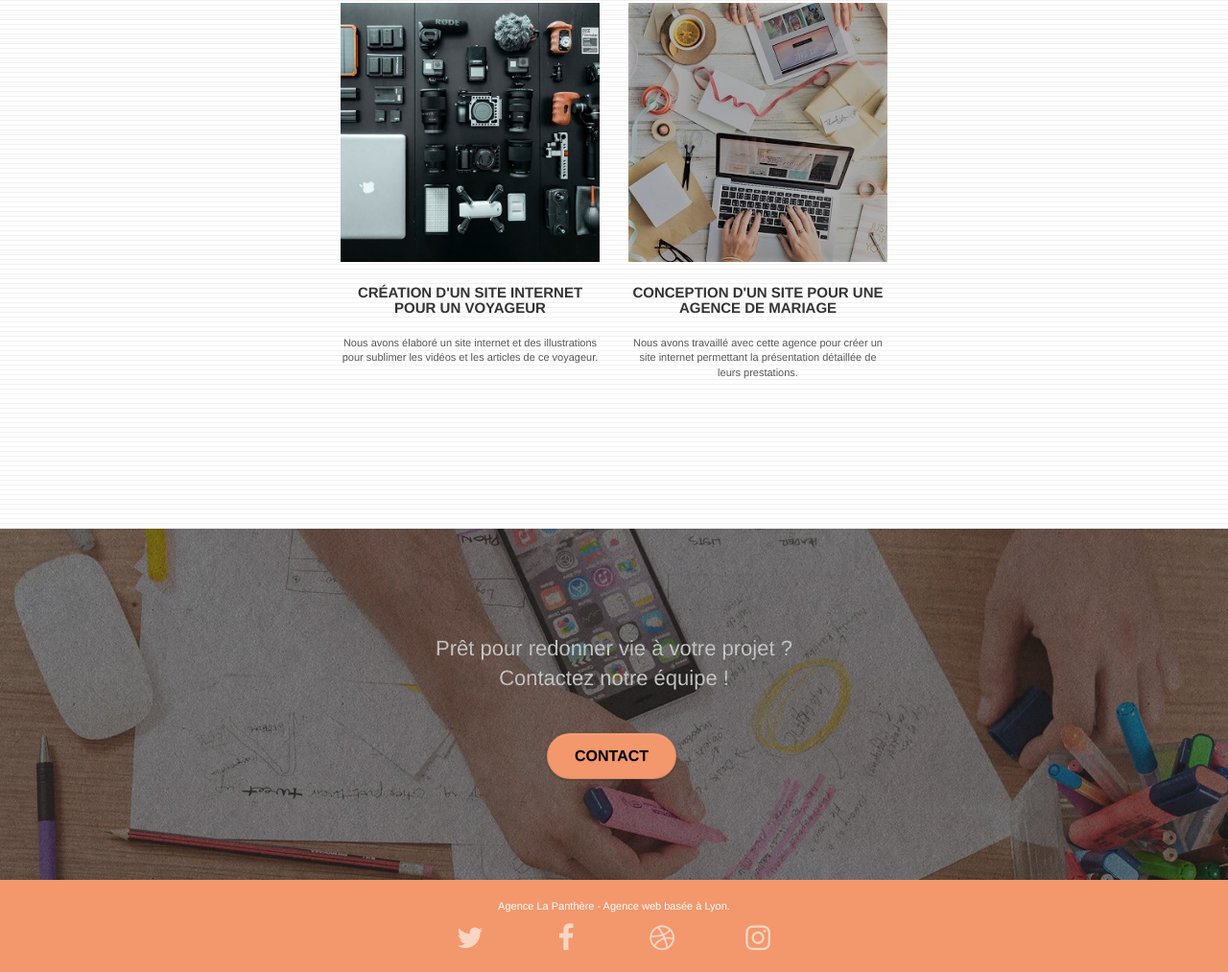
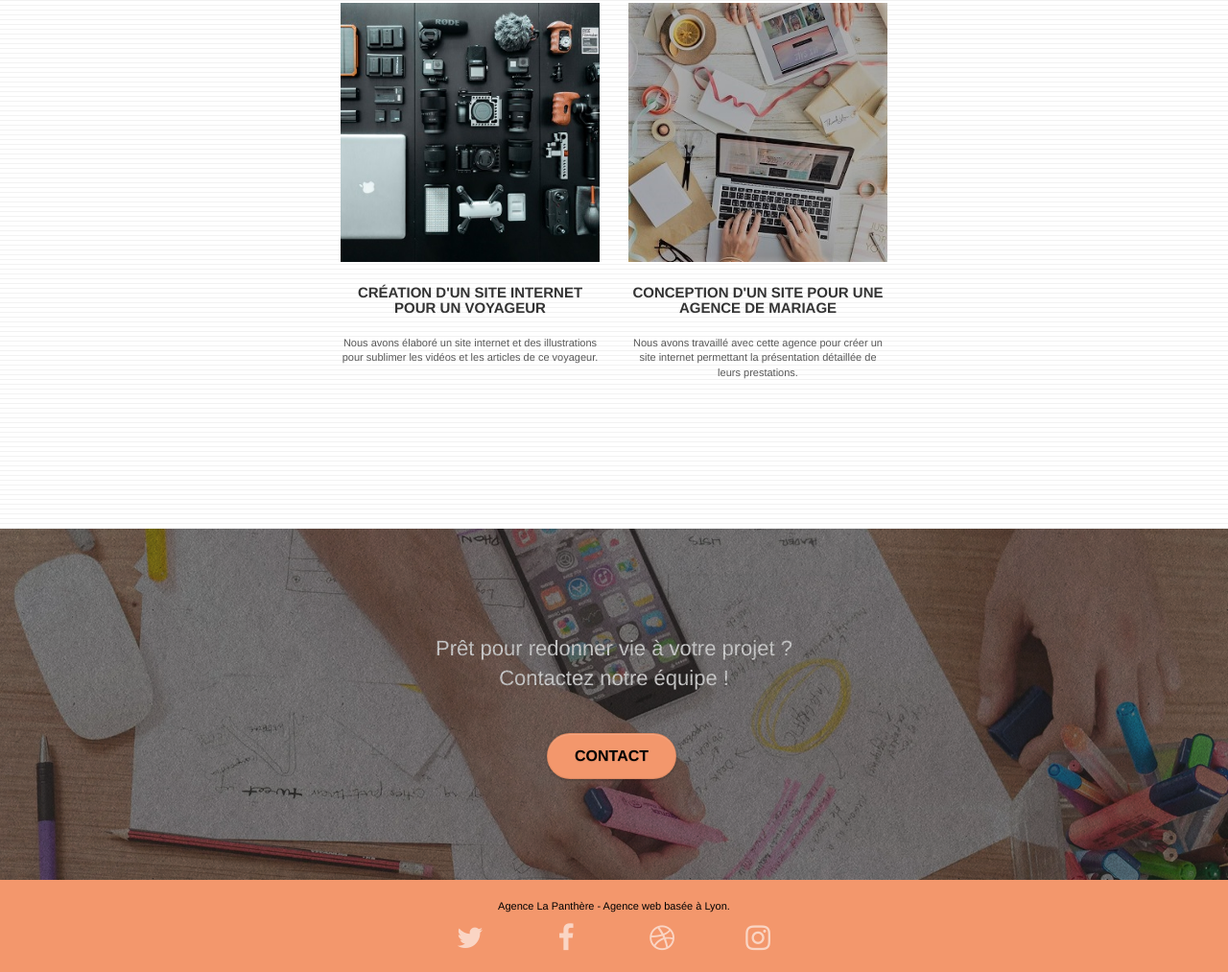
Before and after one commit to zoefaiad/OCP4_LaPanthere, a plain HTML site: page index.html in a window 1280 px wide. Shown: the part 2387-3400 px from the top of the page at 96% size. Drawn offline with Linux system fonts and the light colour scheme.

Commit message:
commit contrast

```diff
--- a/index.html
+++ b/index.html
@@ -224,7 +224,7 @@
 	<div class="container bloc-sm">
 		<div class="row">
 			<div class="col-sm-12">
-				<p class="text-center white">
+				<p class="text-center black">
 					Agence La Panthère - Agence web basée à Lyon.<br>
 				</p>
 				<div class="row row-no-gutters social">
@@ -245,7 +245,7 @@
 					</div>
 					<div class="col-sm-3">
 						<div class="text-center">
-							<a class="social" href="index.html"><span class="fa fa-instagram icon-md"></span></a>
+							<a class="social" href="index.html"><span class="fa fa-instagram  icon-md"></span></a>
 						</div>
 					</div>
 				</div>
--- a/style.css
+++ b/style.css
@@ -154,7 +154,7 @@ a:hover {
 }
 
 .d-bloc .navbar-toggle .icon-bar {
-    background: rgba(255, 255, 255, 1);
+    background: rgb(255, 255, 255, 1);
 }
 
 .d-bloc .btn-wire,
@@ -477,11 +477,13 @@ button {
 
 .icon-md {
     font-size: 30px!important;
+
 }
 
 .icon-lg {
     font-size: 60px!important;
 }
+
 
 .sm-shadow {
     text-shadow: 0 1px 2px rgba(0, 0, 0, .3);
@@ -735,8 +737,8 @@ h4 {
     margin-top: 24px;
 }
 
-.white {
-    color: #FFFFFF!important;
+.black {
+    color: #000000!important;
 }
 
 .portfolio-thumb {
```
Also changed, not shown: page2.html (+1 -1 lines).
